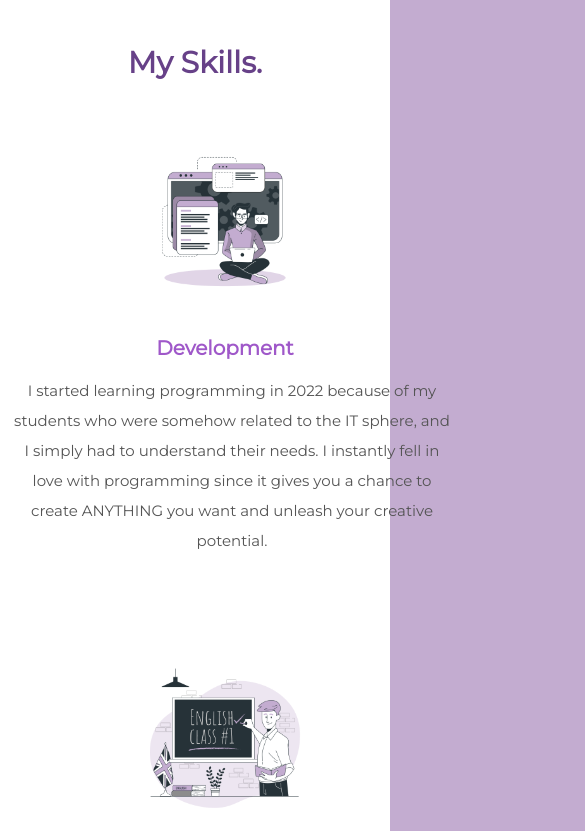
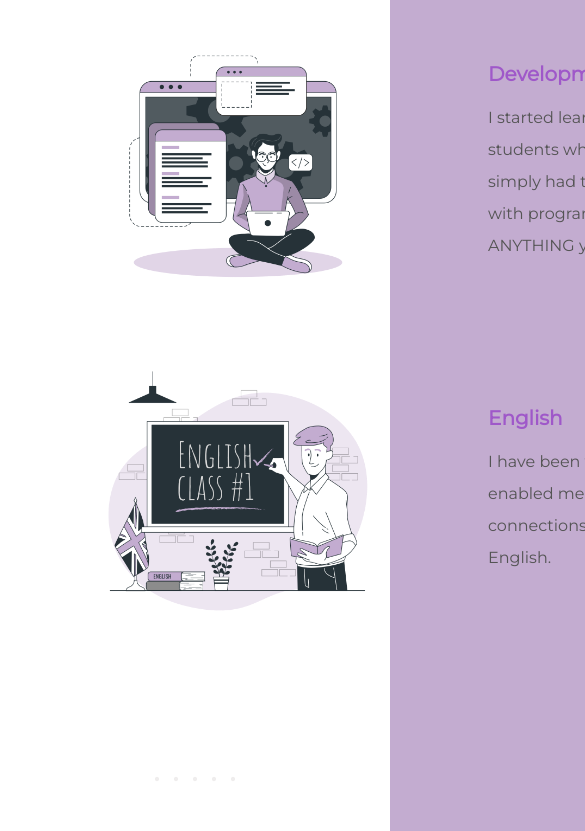
Before and after one commit to V-Domin/my-site, a plain HTML site: page index.html in a window 390 px wide. Shown: the part 1169-2000 px from the top of the page, 585 px wide, since content can reach past the window. Drawn offline with nearby package versions, Linux system fonts and the light colour scheme.

Commit message:
Mobile version change

```diff
--- a/main.css
+++ b/main.css
@@ -440,7 +440,11 @@ h1 {
     width: 35%;
 }
 
-@media only screen and (max-width: 768px) {
+@media only screen
+  and (device-width: 414px)
+  and (device-height: 896px)
+  and (-webkit-device-pixel-ratio: 2)
+  and (orientation: portrait)  {
     /* NAV BAR */
     .logo-img {
         margin-left: 45px;
```
